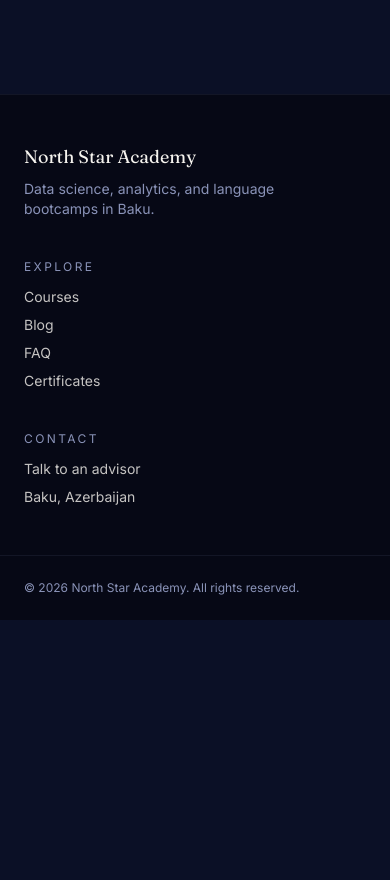
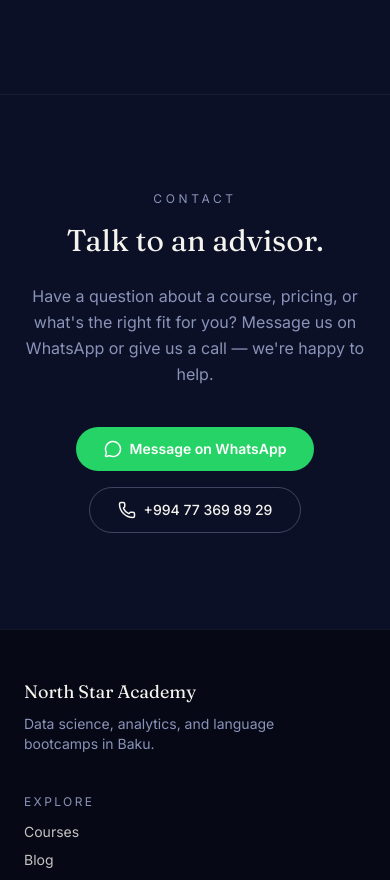
Before and after one commit to baylarvaliyev/nsedu, a Next.js app: page / in a window 390 px wide. Shown: the part 1260-2140 px from the top of the page. Before the commit the page ends 1880 px from the top, so only its background shows below. Built offline with nearby package versions, Linux system fonts and the light colour scheme; no server answers; the database is empty.

Commit message:
Add Contact section (WhatsApp + phone CTA) that #contact links were pointing to but never existed. Fix footer/mobile-nav contact/courses/faq anchors to route through the homepage path so they work correctly from non-homepage pages.

```diff
--- /dev/null
+++ b/src/components/ContactSection.tsx
@@ -0,0 +1,76 @@
+"use client";
+
+import type { Locale } from "@/lib/locale";
+import { MessageCircle, Phone } from "lucide-react";
+
+const WHATSAPP_NUMBER = "994773698929";
+const DISPLAY_PHONE = "+994 77 369 89 29";
+
+const CONTACT_STRINGS = {
+  en: {
+    eyebrow: "Contact",
+    heading: "Talk to an advisor.",
+    body: "Have a question about a course, pricing, or what's the right fit for you? Message us on WhatsApp or give us a call — we're happy to help.",
+    whatsapp_cta: "Message on WhatsApp",
+    whatsapp_message: "Hi! I'd like to talk to an advisor about North Star Academy courses.",
+    call_cta: "Call us",
+  },
+  az: {
+    eyebrow: "Əlaqə",
+    heading: "Məsləhətçi ilə danışın.",
+    body: "Kurslar, qiymətlər və ya sizə uyğun seçim haqqında sualınız var? WhatsApp-da yazın və ya bizə zəng edin — kömək etməkdən şad olarıq.",
+    whatsapp_cta: "WhatsApp-da yazın",
+    whatsapp_message: "Salam! North Star Academy kursları haqqında məsləhətçi ilə danışmaq istəyirəm.",
+    call_cta: "Bizə zəng edin",
+  },
+  ru: {
+    eyebrow: "Контакты",
+    heading: "Поговорить с консультантом.",
+    body: "Есть вопрос о курсах, ценах или о том, что вам подойдёт? Напишите нам в WhatsApp или позвоните — мы будем рады помочь.",
+    whatsapp_cta: "Написать в WhatsApp",
+    whatsapp_message: "Здравствуйте! Я хотел(а) бы поговорить с консультантом о курсах North Star Academy.",
+    call_cta: "Позвонить нам",
+  },
+} as const;
+
+export default function ContactSection({ locale = "en" as Locale }: { locale?: Locale }) {
+  const t = CONTACT_STRINGS[locale];
+  const whatsappMessage = encodeURIComponent(t.whatsapp_message);
+  const whatsappLink = `https://wa.me/${WHATSAPP_NUMBER}?text=${whatsappMessage}`;
+  const telLink = `tel:${WHATSAPP_NUMBER}`;
+
+  return (
+    <section id="contact" className="bg-[#0b1026] py-24 px-6 border-t border-[#8A93B8]/10">
+      <div className="max-w-2xl mx-auto text-center">
+        <p className="font-body text-xs uppercase tracking-[0.3em] text-[#8A93B8] mb-4">
+          {t.eyebrow}
+        </p>
+        <h2 className="font-display text-3xl sm:text-4xl text-[#F5F3EE] mb-6">
+          {t.heading}
+        </h2>
+        <p className="font-body text-base text-[#8A93B8] leading-relaxed mb-10">
+          {t.body}
+        </p>
+
+        <div className="flex flex-col sm:flex-row items-center justify-center gap-4">
+          <a
+            href={whatsappLink}
+            target="_blank"
+            rel="noopener noreferrer"
+            className="inline-flex items-center gap-2 rounded-full bg-[#25D366] text-white font-body font-semibold text-sm px-7 py-3 hover:bg-[#21bd5b] transition-colors"
+          >
+            <MessageCircle size={18} />
+            {t.whatsapp_cta}
+          </a>
+          <a
+            href={telLink}
+            className="inline-flex items-center gap-2 rounded-full border border-[#8A93B8]/40 text-[#F5F3EE] font-body font-medium text-sm px-7 py-3 hover:border-[#8A93B8] transition-colors"
+          >
+            <Phone size={18} />
+            {DISPLAY_PHONE}
+          </a>
+        </div>
+      </div>
+    </section>
+  );
+}
--- a/src/components/Footer.tsx
+++ b/src/components/Footer.tsx
@@ -4,6 +4,7 @@ import { UI_STRINGS } from "@/lib/uiStrings";
 
 export default function Footer({ locale = "en" as Locale }: { locale?: Locale }) {
   const t = UI_STRINGS[locale] ?? UI_STRINGS.en;
+  const homePath = localizedPath("/", locale);
 
   return (
     <footer className="bg-[#060815] border-t border-[#8A93B8]/10">
@@ -20,9 +21,9 @@ export default function Footer({ locale = "en" as Locale }: { locale?: Locale })
             {t.footer_explore}
           </p>
           <div className="flex flex-col gap-2">
-            <a href="#courses" className="font-body text-sm text-[#F5F3EE]/80 hover:text-[#F5F3EE]">{t.footer_courses}</a>
+            <a href={`${homePath}#courses`} className="font-body text-sm text-[#F5F3EE]/80 hover:text-[#F5F3EE]">{t.footer_courses}</a>
             <a href={localizedPath("/blog", locale)} className="font-body text-sm text-[#F5F3EE]/80 hover:text-[#F5F3EE]">{t.footer_blog}</a>
-            <a href="#faq" className="font-body text-sm text-[#F5F3EE]/80 hover:text-[#F5F3EE]">{t.footer_faq}</a>
+            <a href={`${homePath}#faq`} className="font-body text-sm text-[#F5F3EE]/80 hover:text-[#F5F3EE]">{t.footer_faq}</a>
             <a href={localizedPath("/certificates", locale)} className="font-body text-sm text-[#F5F3EE]/80 hover:text-[#F5F3EE]">{t.footer_certificates}</a>
           </div>
         </div>
@@ -32,7 +33,7 @@ export default function Footer({ locale = "en" as Locale }: { locale?: Locale })
             {t.footer_contact}
           </p>
           <div className="flex flex-col gap-2">
-            <a href="#contact" className="font-body text-sm text-[#F5F3EE]/80 hover:text-[#F5F3EE]">{t.footer_talk_advisor}</a>
+            <a href={`${homePath}#contact`} className="font-body text-sm text-[#F5F3EE]/80 hover:text-[#F5F3EE]">{t.footer_talk_advisor}</a>
             <p className="font-body text-sm text-[#F5F3EE]/80">Baku, Azerbaijan</p>
           </div>
         </div>
--- a/src/components/Header.tsx
+++ b/src/components/Header.tsx
@@ -13,10 +13,11 @@ export default function Header({ locale = "en" as Locale }: { locale?: Locale })
   const t = UI_STRINGS[locale] ?? UI_STRINGS.en;
 
   const NAV_LINKS = [
-    { href: "#courses", label: t.nav_courses },
-    { href: "#faq", label: t.nav_faq },
+    { href: `${localizedPath("/", locale)}#courses`, label: t.nav_courses },
+    { href: `${localizedPath("/", locale)}#faq`, label: t.nav_faq },
     { href: localizedPath("/blog", locale), label: t.nav_blog },
   ];
+  const contactHref = `${localizedPath("/", locale)}#contact`;
 
   return (
     <header className="fixed top-0 left-0 right-0 z-40 bg-[#0b1026]/80 backdrop-blur-sm border-b border-[#8A93B8]/10">
@@ -37,7 +38,7 @@ export default function Header({ locale = "en" as Locale }: { locale?: Locale })
           ))}
           <LanguageSwitcher currentLocale={locale} />
           <a
-            href="#contact"
+            href={contactHref}
             className="font-body text-sm font-semibold rounded-full bg-[#F2C14E] text-[#0B1026] px-5 py-2 hover:bg-[#f5cd6b] transition-colors"
           >
             {t.nav_apply}
@@ -72,7 +73,7 @@ export default function Header({ locale = "en" as Locale }: { locale?: Locale })
           ))}
           <LanguageSwitcher currentLocale={locale} />
           <a
-            href="#contact"
+            href={contactHref}
             onClick={() => setOpen(false)}
             className="font-body text-sm font-semibold rounded-full bg-[#F2C14E] text-[#0B1026] px-5 py-2 text-center hover:bg-[#f5cd6b] transition-colors"
           >
--- a/src/components/HomePageContent.tsx
+++ b/src/components/HomePageContent.tsx
@@ -3,6 +3,7 @@ import Header from "@/components/Header";
 import Footer from "@/components/Footer";
 import CourseCatalog from "@/components/CourseCatalog";
 import FaqSection from "@/components/FaqSection";
+import ContactSection from "@/components/ContactSection";
 import { createClient } from "@/lib/supabase/server";
 import type { Locale } from "@/lib/locale";
 
@@ -24,6 +25,7 @@ export default async function HomePageContent({
         <HomeIntro locale={locale} />
         <CourseCatalog locale={locale} />
         <FaqSection items={faqItems ?? []} locale={locale} />
+        <ContactSection locale={locale} />
       </main>
       <Footer locale={locale} />
     </>
```
